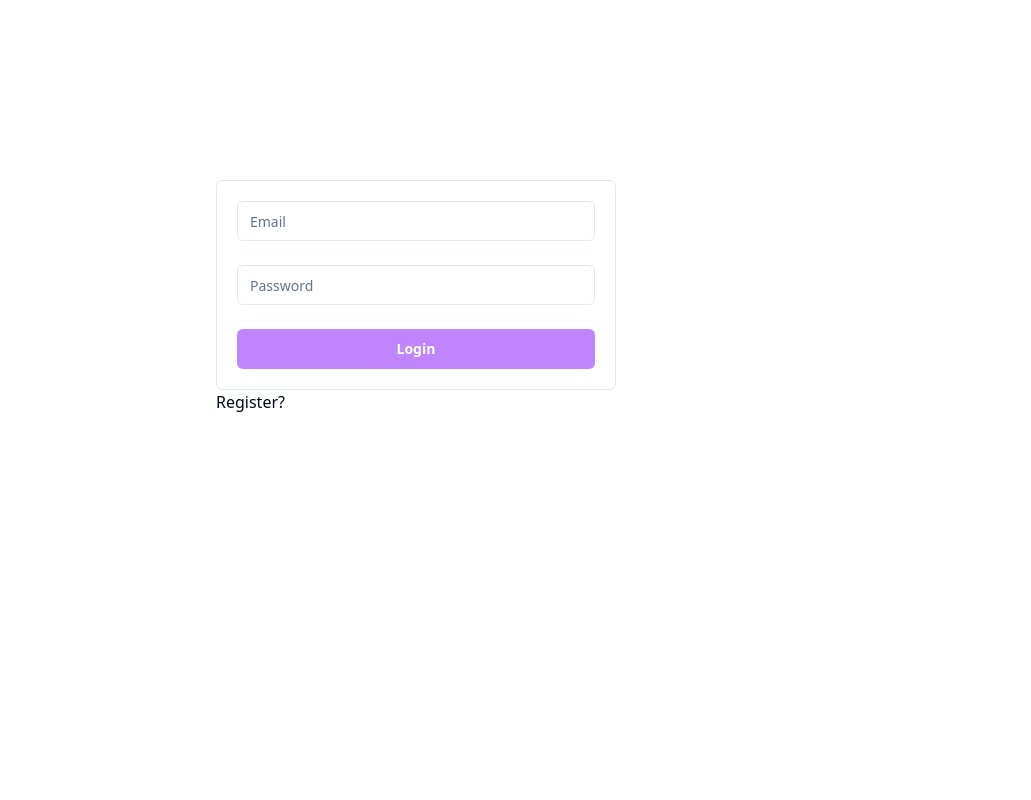
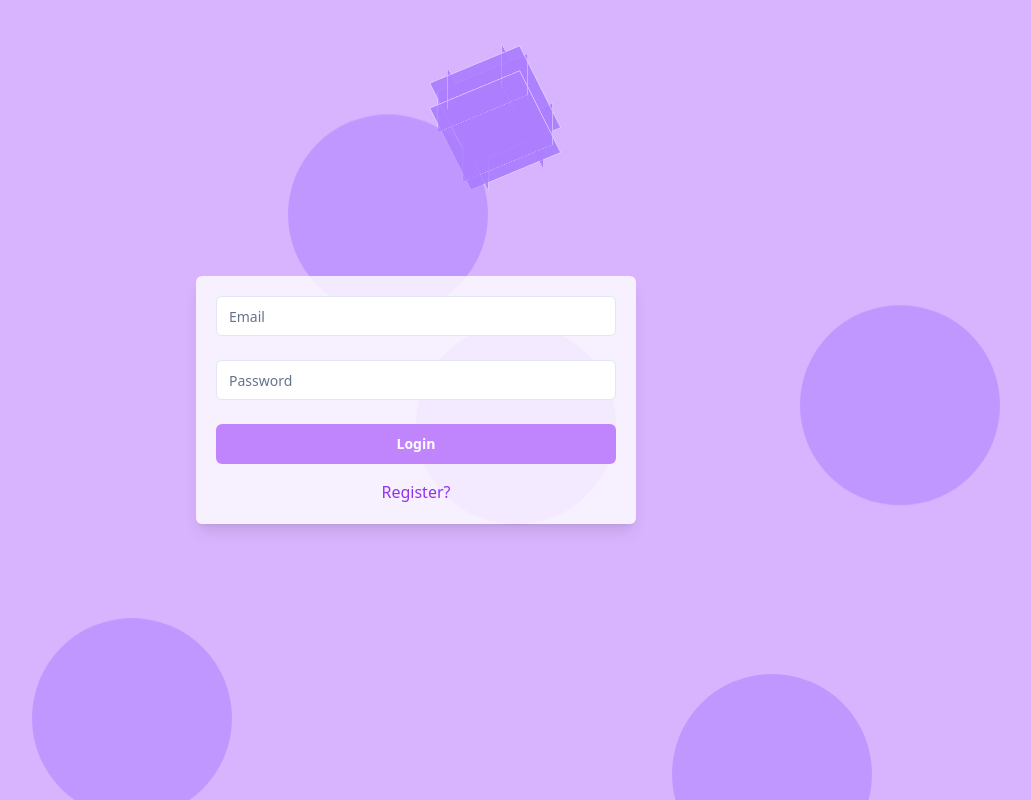
Before and after one commit to Sudesh-Maharjan/Task-Management, a React (Vite) app in the folder client/: page / in a window 1280 px wide. Shown: the whole page, without its empty margins (224-1255 px from the left). Built offline with nearby package versions, Linux system fonts and the light colour scheme.

Commit message:
login signup UI

```diff
--- a/client/package.json
+++ b/client/package.json
@@ -29,6 +29,7 @@
     "mongoose": "^8.4.0",
     "next-themes": "^0.3.0",
     "nodemailer": "^6.9.13",
+    "postcss-cli": "^11.0.0",
     "react": "^18.2.0",
     "react-dom": "^18.2.0",
     "react-hook-form": "^7.51.5",
--- /dev/null
+++ b/client/poastcss.config.js
@@ -0,0 +1,6 @@
+module.exports = {
+   plugins: {
+     tailwindcss: {},
+     autoprefixer: {},
+   },
+ }
--- a/client/src/App.tsx
+++ b/client/src/App.tsx
@@ -26,8 +26,12 @@ const App = () => {
       }
     };
 
-    checkAuth();
-  }, [navigate]);
+    const exceptions = ['/register']; // Add more paths as needed
+
+    if (!exceptions.includes(location.pathname)) {
+      checkAuth();
+    }
+  }, [navigate, location]);
 
   return (
    <>
--- a/client/src/MyRoutes.tsx
+++ b/client/src/MyRoutes.tsx
@@ -8,9 +8,9 @@ const MyRoutes = () => {
 
   return (
       <Routes>
-        <Route path="/register" element={<Register />} />
         <Route path="/" element={<Login />} />
         <Route path="/home" element={<Home />} />
+        <Route path="/register" element={<Register />} />
       </Routes>
   );
 };
--- a/client/src/index.css
+++ b/client/src/index.css
@@ -74,3 +74,129 @@
       @apply bg-background text-foreground;
     }
   }
+  @keyframes ballBounce {
+    0%, 100% {
+      transform: translateY(1000%);
+    }
+    50% {
+      transform: translateY(-100px);
+    }
+  }
+
+  @keyframes ballMove {
+    0%, 100% {
+      transform: translateX(0);
+    }
+    50% {
+      transform: translateX(200px);
+    }
+  }
+
+  @keyframes bubbleMove {
+    0% {
+      transform: translate(0, 0);
+    }
+    25% {
+      transform: translate(100px, -150px);
+    }
+    50% {
+      transform: translate(-200px, 200px);
+    }
+    75% {
+      transform: translate(150px, -100px);
+    }
+    100% {
+      transform: translate(0, 0);
+    }
+  }
+
+  .ball {
+    width: 200px; /* Ball size */
+    height: 200px; /* Ball size */
+    background-color: rgba(173, 127, 255, 0.7); /* Lighter purple color */
+    border-radius: 50%;
+    position: absolute;
+    top: 0%;
+    left: 50%;
+    transform: translate(-50%, -50%);
+    opacity: 0.8;
+    animation: ballMove 20s infinite ease-in-out, ballBounce 20s infinite linear;
+  }
+
+  .ball:nth-child(2) {
+    animation-duration: 12s, 13s;
+    left: 20%;
+    top: 30%;
+  }
+
+  .ball:nth-child(3) {
+    animation-duration: 14s, 14s;
+    left: 70%;
+    top: 60%;
+  }
+
+  .ball:nth-child(4) {
+    animation-duration: 16s, 15s;
+    left: 40%;
+    top: 10%;
+  }
+
+  .ball:nth-child(5) {
+    animation-duration: 18s, 16s;
+    left: 80%;
+    top: 50%;
+  }
+
+  /* Cube animation */
+  @keyframes cubeRotate {
+    0%, 100% {
+      transform: rotateX(1000deg) rotateY(1000deg);
+    }
+    50% {
+      transform: rotateX(1360deg) rotateY(1360deg);
+    }
+  }
+
+  @keyframes cubeMove {
+    0% {
+      transform: translate3d(0, 0, 0);
+    }
+    25% {
+      transform: translate3d(100px, -150px, 50px);
+    }
+    50% {
+      transform: translate3d(-200px, 200px, -100px);
+    }
+    75% {
+      transform: translate3d(150px, -100px, -50px);
+    }
+    100% {
+      transform: translate3d(0, 0, 0);
+    }
+  }
+
+  .cube {
+    width: 200px; /* Cube size */
+    height: 200px; /* Cube size */
+    position: absolute;
+    top: 10%;
+    left: 50%;
+    transform-style: preserve-3d;
+    animation: cubeMove 20s infinite ease-in-out, cubeRotate 10s infinite linear;
+  }
+
+  .cube__face {
+    position: absolute;
+    width: 100px;
+    height: 100px;
+    background-color: rgba(173, 127, 255, 0.7); /* Lighter purple color */
+    border: 1px solid rgba(255, 255, 255, 0.5);
+    box-sizing: border-box;
+  }
+
+  .cube__face--front  { transform: rotateY(  0deg) translateZ(30px); }
+  .cube__face--back   { transform: rotateY(180deg) translateZ(30px); }
+  .cube__face--right  { transform: rotateY( 90deg) translateZ(30px); }
+  .cube__face--left   { transform: rotateY(-90deg) translateZ(30px); }
+  .cube__face--top    { transform: rotateX( 90deg) translateZ(30px); }
+  .cube__face--bottom { transform: rotateX(-90deg) translateZ(30px); }
--- a/client/src/pages/Login.tsx
+++ b/client/src/pages/Login.tsx
@@ -56,10 +56,49 @@ const Login = () => {
 
 
   return (
-    <div className='flex justify-center items-center flex-col w-full mt-40'>
-      <div className="p-5">
+    <div className="relative flex justify-center items-center min-h-screen bg-purple-300">
+      {/* Animated Cubes */}
+      <div className="absolute inset-0 overflow-hidden">
+        <div className="cube">
+          <div className="cube__face cube__face--front"></div>
+          <div className="cube__face cube__face--back"></div>
+          <div className="cube__face cube__face--right"></div>
+          <div className="cube__face cube__face--left"></div>
+          <div className="cube__face cube__face--top"></div>
+          <div className="cube__face cube__face--bottom"></div>
+        </div>
+        <div className="cube">
+          <div className="cube__face cube__face--front"></div>
+          <div className="cube__face cube__face--back"></div>
+          <div className="cube__face cube__face--right"></div>
+          <div className="cube__face cube__face--left"></div>
+          <div className="cube__face cube__face--top"></div>
+          <div className="cube__face cube__face--bottom"></div>
+        </div>
+        <div className="cube">
+          <div className="cube__face cube__face--front"></div>
+          <div className="cube__face cube__face--back"></div>
+          <div className="cube__face cube__face--right"></div>
+          <div className="cube__face cube__face--left"></div>
+          <div className="cube__face cube__face--top"></div>
+          <div className="cube__face cube__face--bottom"></div>
+        </div>
+      </div>
+
+      {/* Animated Bouncing Balls */}
+      <div className="absolute inset-0 overflow-hidden">
+        <div className="ball"></div>
+        <div className="ball"></div>
+        <div className="ball"></div>
+        <div className="ball"></div>
+        <div className="ball"></div>
+      </div>
+
+
+
+      <div className="p-5 bg-white bg-opacity-80 rounded-md shadow-lg relative z-10">
         <Form {...form}>
-          <form onSubmit={form.handleSubmit(handleLogin)} className="space-y-6 border p-5 rounded-md w-[400px]">
+          <form onSubmit={form.handleSubmit(handleLogin)} className="space-y-6 w-[400px]">
             <FormField
               control={form.control}
               name="email"
@@ -79,9 +118,11 @@ const Login = () => {
             </div>
           </form>
         </Form>
-      <a href="/register">Register?</a>
+        <div className="text-center mt-4">
+          <a href="/register" className="text-purple-600 hover:underline">Register?</a>
+        </div>
+      <Toaster />
       </div>
-      <Toaster />
     </div>
   );
 };
--- a/client/src/pages/Register.tsx
+++ b/client/src/pages/Register.tsx
@@ -61,6 +61,7 @@ const ProfileForm = () => {
       const response = await axios.post(`${API_BASE_URL}/users/register`, data);
       console.log('User is Verified!:', response.data);
       toast.success('Registration successful! Now you can login!');
+
       setShowLoginPrompt(true);
       setTimeout(() => {
         setShowLoginPrompt(false);
@@ -106,8 +107,9 @@ const ProfileForm = () => {
   };
 
   return (
+
     <Form {...form}>
-      <form onSubmit={form.handleSubmit(onSubmit)} className="space-y-6 border p-5 rounded-md w-[400px]">
+      <form onSubmit={form.handleSubmit(onSubmit)} className="space-y-6 border p-5 rounded-md w-[400px] bg-white bg-opacity-80 shadow-md ">
 
       {/* {renderValidationErrors()}    */}
          <FormField
@@ -164,19 +166,21 @@ const ProfileForm = () => {
         <Button variant={'purple'} type="submit" className='w-full'>Register</Button>
 
         </div>
-      </form>
-      <div className="">
+      <div className="flex justify-center text-purple-600">
         <a href="/">Login?</a>
       </div>
+      </form>
     </Form>
   );
 };
 
 const Register = () => {
   return (
-    <div className='flex justify-center items-center flex-col w-full mt-40'>
+    <div className='flex justify-center items-center flex-col w-full relative min-h-screen bg-purple-300'>
+
       <h1>Register</h1>
       <div className="p-5">
+
       <ProfileForm />
       </div>
       <Toaster />
--- a/client/tailwind.config.js
+++ b/client/tailwind.config.js
@@ -1,6 +1,7 @@
 /** @type {import('tailwindcss').Config} */
 module.exports = {
-  darkMode: ["class"],
+  purge: ['./src/**/*.{js,jsx,ts,tsx}', './public/index.html'],
+  darkMode:false,
   content: [
     './pages/**/*.{ts,tsx}',
     './components/**/*.{ts,tsx}',
```
Also changed, not shown: 1 other file (tests, documents, lock files or other folders).
